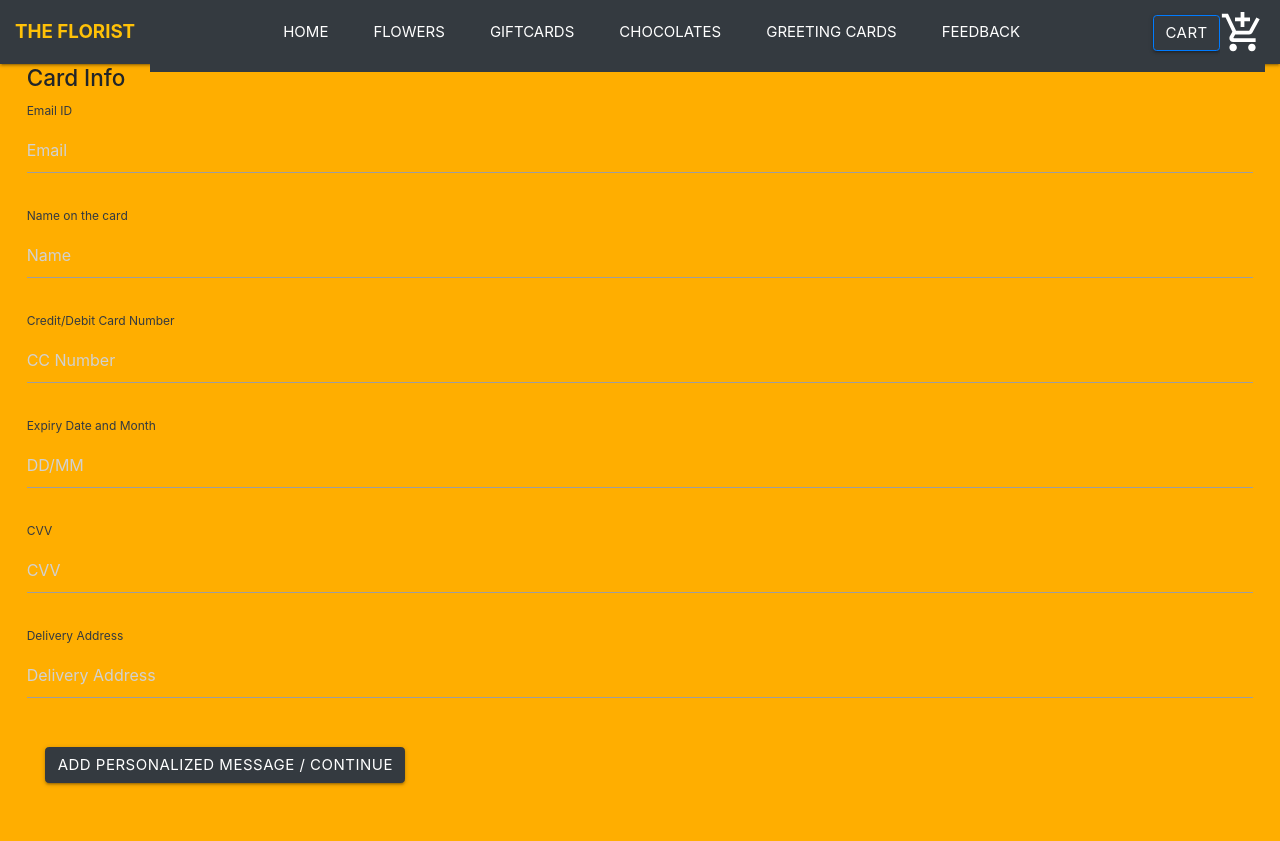
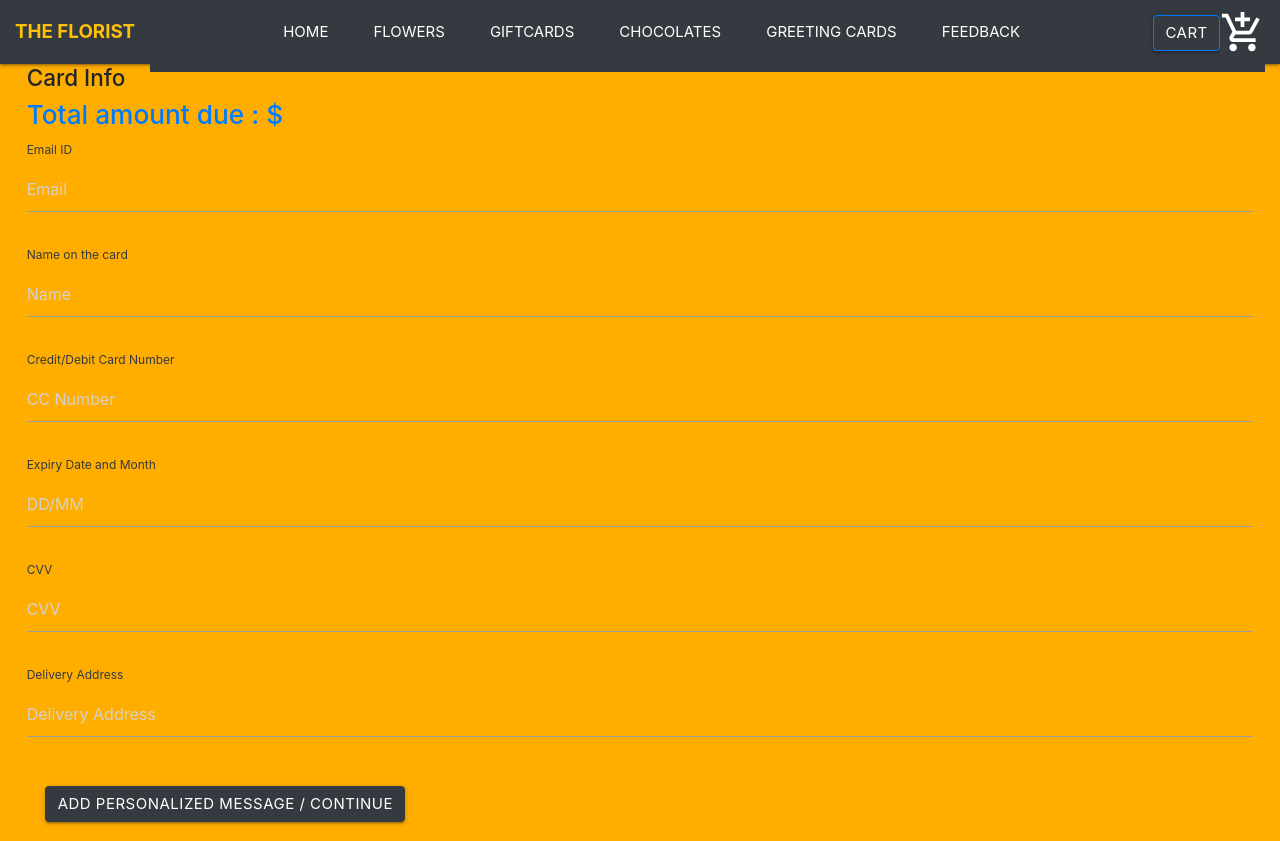
Before and after one commit to sindhubedare/florist, a React (Create React App) app: page /Checkout in a window 1280 px wide. Before the commit the page ends 802 px from the top, so only its background shows below. Built offline with nearby package versions, Linux system fonts and the light colour scheme.

Commit message:
total amount in checkout

```diff
--- a/src/Components/Checkout.js
+++ b/src/Components/Checkout.js
@@ -2,6 +2,7 @@ import React, { Component } from 'react'
 import 'bootstrap/dist/css/bootstrap.min.css';
 import {Link } from "react-router-dom";
 import {Button} from 'react-bootstrap';
+import Mycart from './Mycart';
 
 
 
@@ -56,7 +57,11 @@ export default class Checkout extends Component {
                  <div>
                  <h4 id="review-heading" >Card Info</h4>
                  </div>
-
+                 <div>
+                   <Link to = "/Mycart">
+                 <h3>Total amount due : $ {this.state.finaltotal}</h3>
+                 </Link>
+                 </div>
 
                  <div>
                    <form onSubmit={this.handleSubmit} >
--- a/src/Components/Mycart.js
+++ b/src/Components/Mycart.js
@@ -104,7 +104,9 @@ export default class Mycart extends Component {
                                       ${item.total}
                                  </td>
                                  <td className= "text-dark">
+                                     <Link to= "/Mycart">
                                       <Button variant="dark" style={{fontSize: "12px"}} onClick={(e)=> {this.deleteAPI(item.id)}}>Remove</Button>
+                                      </Link>
                                  </td>
                              </tr>)})}
                      </tbody>
```
Also changed, not shown: src/Components/Chocolates.js (indentation only).
